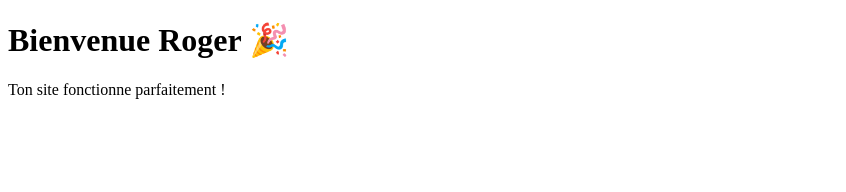
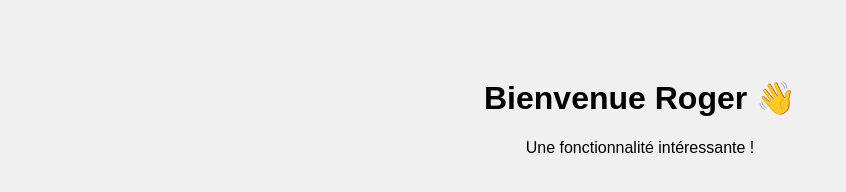
Before and after one commit to Soyer92/mon-site-html, a plain HTML site: page index.html in a window 1280 px wide. Shown: the whole page, without its empty margins (0-846 px from the left). Drawn offline with Linux system fonts and the light colour scheme.

Commit message:
Update index.html

```diff
--- a/index.html
+++ b/index.html
@@ -1,11 +1,20 @@
+
 <!DOCTYPE html>
 <html lang="fr">
 <head>
   <meta charset="UTF-8">
   <title>Mon site GitHub Pages</title>
+  <style>
+    body {
+      font-family: Arial, sans-serif;
+      background-color: #f0f0f0;
+      text-align: center;
+      padding: 50px;
+    }
+  </style>
 </head>
 <body>
-  <h1>Bienvenue Roger 🎉</h1>
-  <p>Ton site fonctionne parfaitement !</p>
+  <h1>Bienvenue Roger 👋</h1>
+  <p>Une fonctionnalité intéressante !</p>
 </body>
 </html>
```
